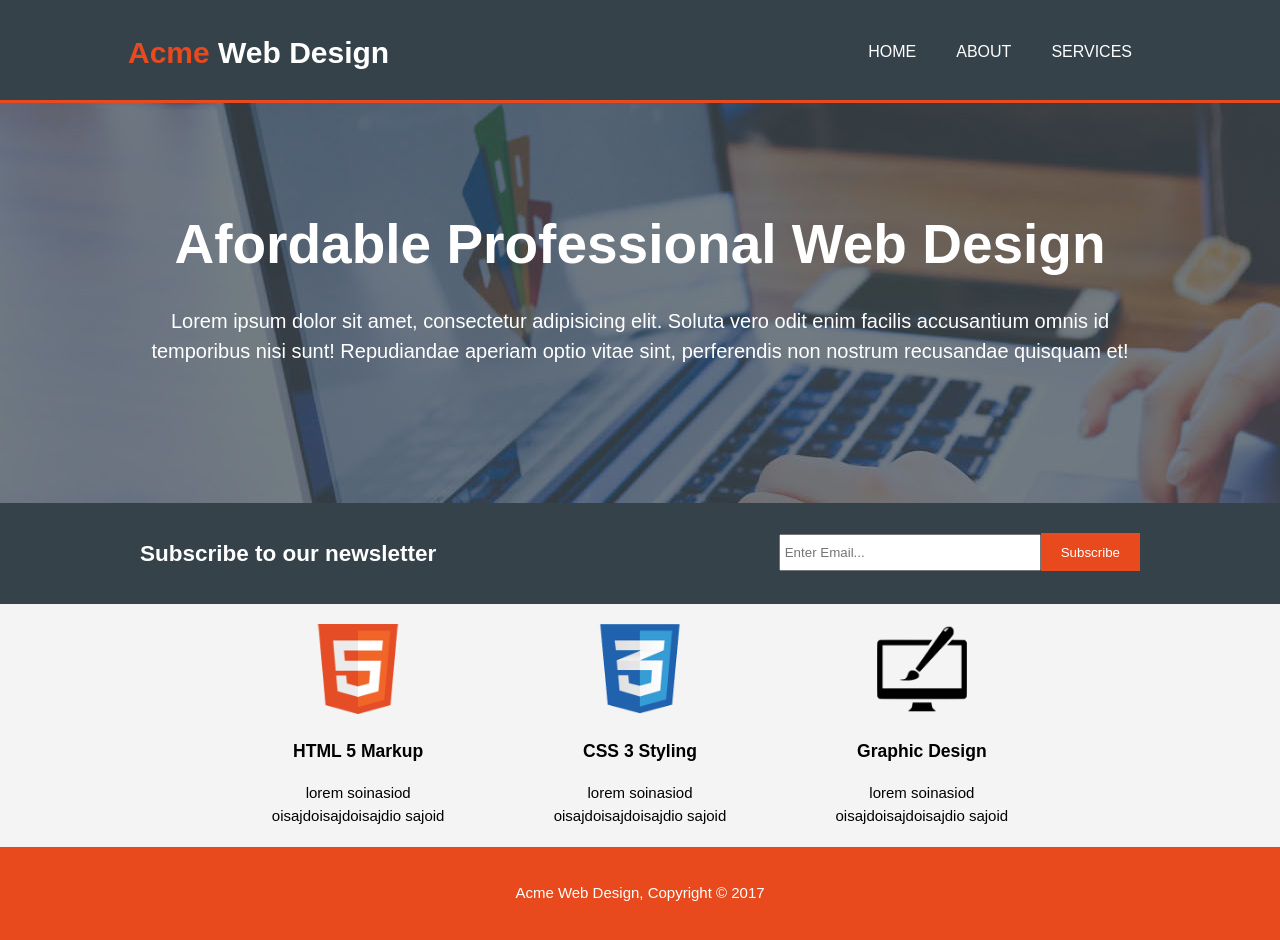
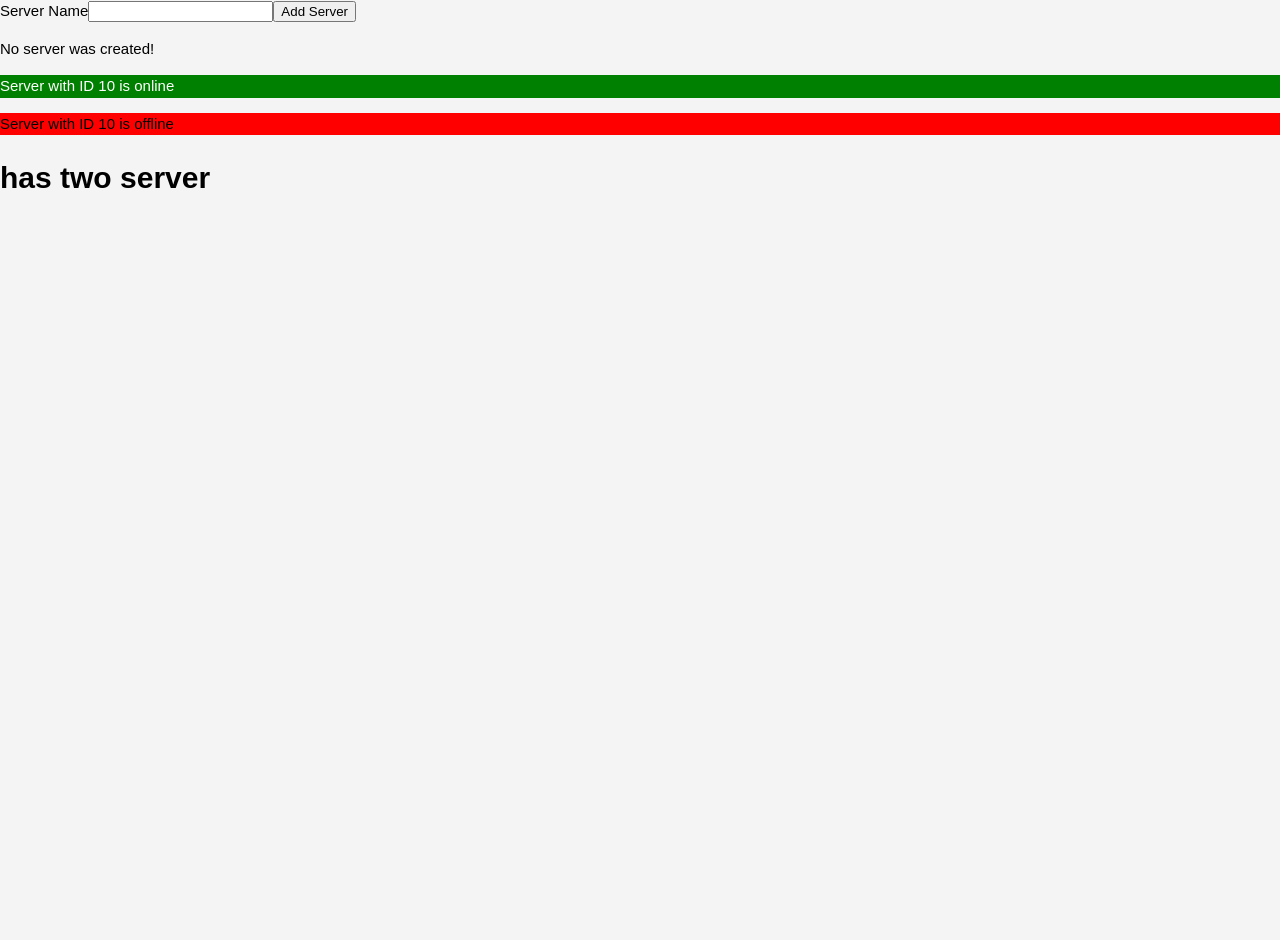
Before and after one commit to Frank-Bae/angular, an Angular app in the folder Angular/last-app/: page / in a window 1280 px wide. After the commit the page ends 800 px from the top, so only its background shows below. Built offline with nearby package versions, Linux system fonts and the light colour scheme.

Commit message:
testing out ng directives

```diff
--- a/Angular/last-app/src/app/app.component.html
+++ b/Angular/last-app/src/app/app.component.html
@@ -1,4 +1,4 @@
-<header>
+<!-- <header>
   <div class="container">
     <div id="branding">
       <h1><span class="highlight">Acme</span> Web Design</h1>
@@ -11,9 +11,10 @@
       </ul>
     </nav>
   </div>
-</header>
+</header> -->
 
-<app-home></app-home>
+<app-servers></app-servers>
+<!-- <app-home></app-home> -->
 
 
 
--- a/Angular/last-app/src/app/servers/servers.component.html
+++ b/Angular/last-app/src/app/servers/servers.component.html
@@ -4,13 +4,14 @@
 
 <!-- This is a two way binding -->
 <input type="text" class="form-control" [(ngModel)]="serverName">
-<!-- <p>{{ serverName }}</p> -->
+<p *ngIf="serverName">{{ serverName }}</p>
 
 <!-- The disabled is encased in property binding and if it is true, it will disable the
 button tag unless otherwise stated.  -->
 <!-- The click is simple event binding where you have the click directive and will execute
 the following function back to the typescript file -->
-<button class="btn btn-primary" [disabled]="!allowNewServer" (click)="onCreateServer()">
+
+<button class="btn btn-primary" [disabled]="allowNewServer" (click)="onCreateServer()">
   Add Server
 </button>
 <!-- <p [innerText]="allowNewServer"></p> -->
--- a/Angular/last-app/src/app/servers/servers.component.ts
+++ b/Angular/last-app/src/app/servers/servers.component.ts
@@ -6,7 +6,7 @@ import { Component, OnInit } from '@angular/core';
   styleUrls: ['./servers.component.css']
 })
 export class ServersComponent implements OnInit {
-  allowNewServer = false;
+  allowNewServer = true;
   serverCreationStatus = 'No server was created!';
   serverName = '';
   serverCreated = false;
@@ -14,9 +14,8 @@ export class ServersComponent implements OnInit {
 
   constructor() {
     setTimeout(() => {
-      this.allowNewServer = true;
+      this.allowNewServer = false;
     }, 2000)
-
    }
 
   ngOnInit(): void {
```
